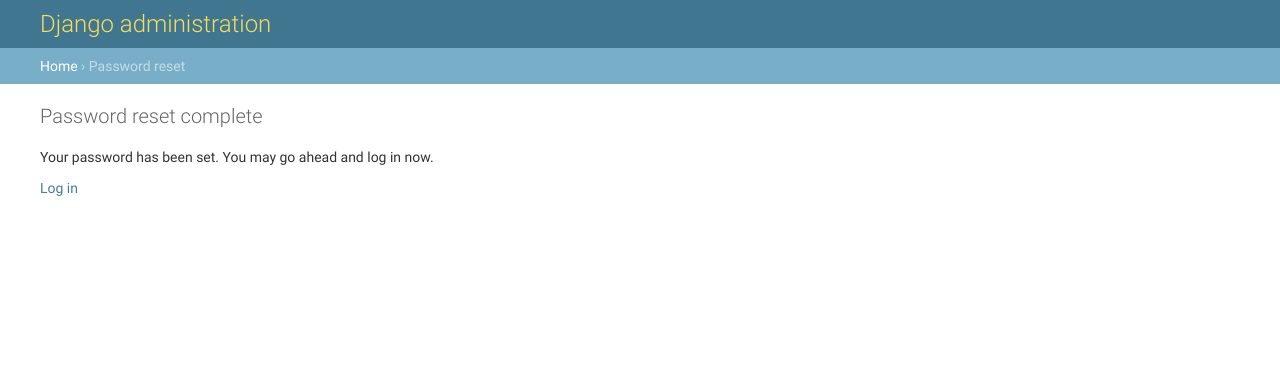
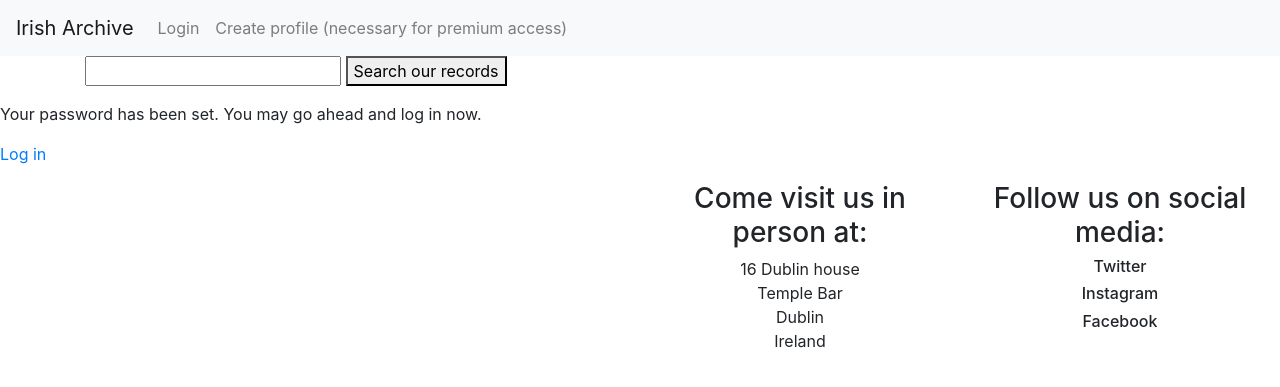
Before and after one commit to cc1005/milestone_4, a Django app: a page that, after the commit, uses templates/base.html in a window 1280 px wide. Shown: the top 387 px of the page. Run offline with Django 3.2, Linux system fonts and the light colour scheme; tables that the repository leaves empty hold one stand-in row (values such as "Sample post"); some libraries are stand-ins or nearby versions.

Commit message:
Beginning to implement password reset functionality.

```diff
--- a/archivelibrary/settings.py
+++ b/archivelibrary/settings.py
@@ -159,7 +159,7 @@
 DEFAULT_FILE_STORAGE = 'custom_storages.MediaStorage'
 
 MEDIA_ROOT = os.path.join(BASE_DIR, 'media')
-MEDIA_URL = '/media/'
+MEDIA_URL = "https://%s/%s/" % (AWS_S3_CUSTOM_DOMAIN, MEDIAFILES_LOCATION)
 
 STRIPE_PUBLISHABLE = os.environ.get("STRIPE_PUBLISHABLE")
 STRIPE_SECRET = os.environ.get("STRIPE_SECRET")
--- a/catalogue/templates/catalogue.html
+++ b/catalogue/templates/catalogue.html
@@ -3,13 +3,11 @@
 {% block page_heading %}Irish Archive Catalogue{% endblock %}
 {% block content %}
 
-<p class="textbody">texttest</p>
-
 {% for record in catalogue %}
 <div class="container">
     <div class="rounded border">
         <div class="row justify-content-md-center textbody">
-            <div class="col col-s-2" style="background-image: url('{{ MEDIA_URL }}{{ record.image }}'); background-size: contain; background-repeat: no-repeat; background-position: center center">
+            <div class="col col-sm-2 iconstyling" style="background-image: url('{{ MEDIA_URL }}{{ record.image }}')">
 
             </div>
 
--- a/templates/base.html
+++ b/templates/base.html
@@ -8,7 +8,6 @@
     <script src="https://code.jquery.com/jquery-3.4.1.slim.min.js"
         integrity="sha384-J6qa4849blE2+poT4WnyKhv5vZF5SrPo0iEjwBvKU7imGFAV0wwj1yYfoRSJoZ+n"
         crossorigin="anonymous"></script>
-    <script src="https://kit.fontawesome.com/1847d3a02b.js" crossorigin="anonymous"></script>
     <script src="{% static 'js/map.js' %}"></script>
     <link href="https://fonts.googleapis.com/css2?family=Open+Sans:wght@300;600&display=swap" rel="stylesheet">
     <link rel="stylesheet" href="{% static 'css/custom.css' %}" type="text/css">
@@ -54,8 +53,6 @@
         </div>
     </nav>
 
-    <p class="textbody">TESTINGTEXT</p>
-
     <div class="container">
         <div class="display">
             <form action="{% url 'search' %}" method="get">
@@ -66,13 +63,13 @@
     </div>
     {% block content %} {% endblock %}
 
-    <footer class="customfooter">
+    <footer class="customfooter footer">
         <div class="container-fluid">
             <div class="row">
-                <div class="col-6 removepadding">
+                <div class="col-md-6 removepadding">
                     <div id="map"></div>
                 </div>
-                <div class="col-3 text-center addressbackground">
+                <div class="col-md-3 text-center addressbackground">
                     <h3>Come visit us in person at:</h3>
                     <p>16 Dublin house <br />
                         Temple Bar <br />
@@ -80,7 +77,7 @@
                         Ireland
                     </p>
                 </div>
-                <div class="col-3 text-center socialmediabackground vertical-center">
+                <div class="col-md-3 text-center socialmediabackground vertical-center">
                     <span class="textalignmentsocialmedia">
                         <h3>Follow us on social media:</h3>
                         <h6>Twitter</h6>
--- /dev/null
+++ b/templates/registration/password_reset_complete.html
@@ -0,0 +1,8 @@
+{% extends "base.html" %}
+
+{% block title %}Password reset complete{% endblock %}
+
+{% block content %}
+<p>Your password has been set.  You may go ahead and log in now.</p>
+<p><a href="{{ login_url }}">Log in</a></p>
+{% endblock %}
```
Also changed, not shown: templates/registration/password_reset_confirm.html (added, +35 -0 lines), templates/registration/password_reset_done.html (added, +8 -0 lines), templates/registration/password_reset_email.html (added, +15 -0 lines), README.md.
